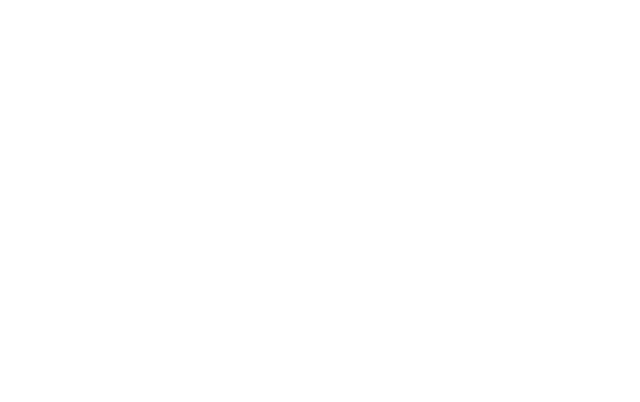
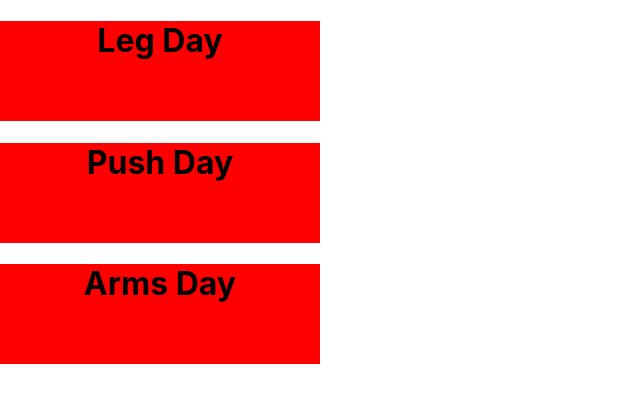
Before and after one commit to weightliftingjournal/Front-End, a React (Create React App) app in the folder buff/: page /journal in a window 1280 px wide. Shown: the top 402 px of the page, without its empty margins (0-640 px from the left). Built offline with nearby package versions, Linux system fonts and the light colour scheme.

Commit message:
:sparkles: Creating Basic Workout Type Cards
added workout type cards ins Journal.js, currently they are part of Journal.js instead of a seperate component will probably be changed later, currently getting dummy information as array of strings passed from App.js

```diff
--- a/buff/src/App.js
+++ b/buff/src/App.js
@@ -1,9 +1,19 @@
-import React from 'react';
+import React, { useState } from 'react';
 import './App.css';
+import { Route } from 'react-router-dom';
+import Journal from './Journal';
 
 function App() {
+
+    const [workouts, setWorkouts] = useState(['Leg Day', 'Push Day', 'Arms Day']);
+
   return (
     <div className="App">
+
+      <Route path='/journal'
+             render={(props) => (
+             <Journal {...props} workouts={workouts} />
+             )} />
     </div>
   );
 }
--- a/buff/src/Journal.js
+++ b/buff/src/Journal.js
@@ -1,9 +1,30 @@
-import React from 'react'
+import React, { useState } from 'react'
+import styled from 'styled-components';
 
-export default function Journal() {
+export default function Journal({workouts}) {
+
+
+    const Workout = styled.div`
+        max-width: 25%;
+        height: 100px;
+        background: red;
+    `;
+
+    // const createWorkoutType = () => {
+    //     return (<Workout>
+    //                 <h1>New Workout</h1>
+    //             </Workout>);
+    // };
+
     return (
         <div>
-
+            {workouts.map(workout => {
+                return(
+                <Workout>
+                    <h1>{workout}</h1>
+                </Workout>
+                )
+            })}
         </div>
     )
 }
```
Also changed, not shown: 2 other files (tests, documents, lock files or other folders).
